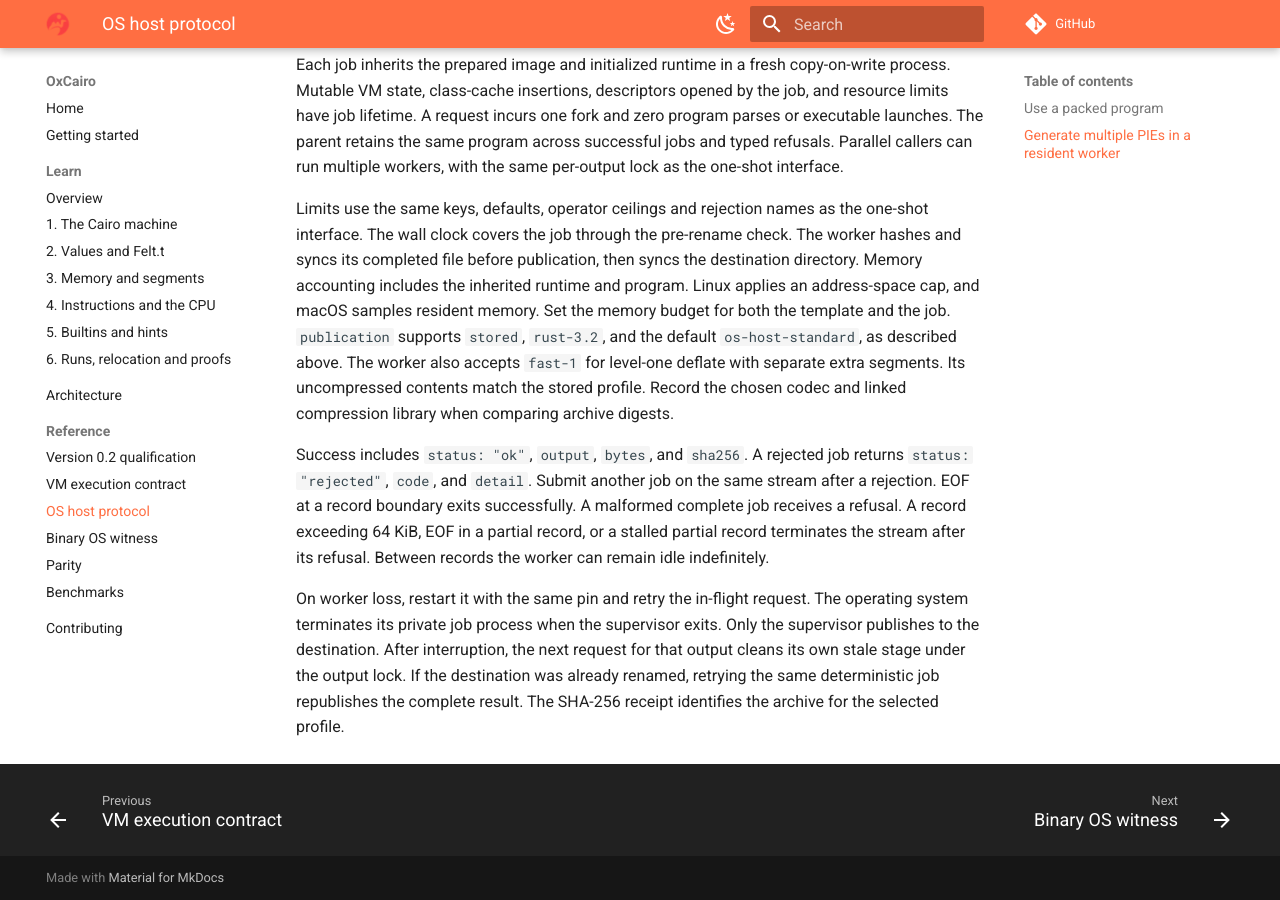
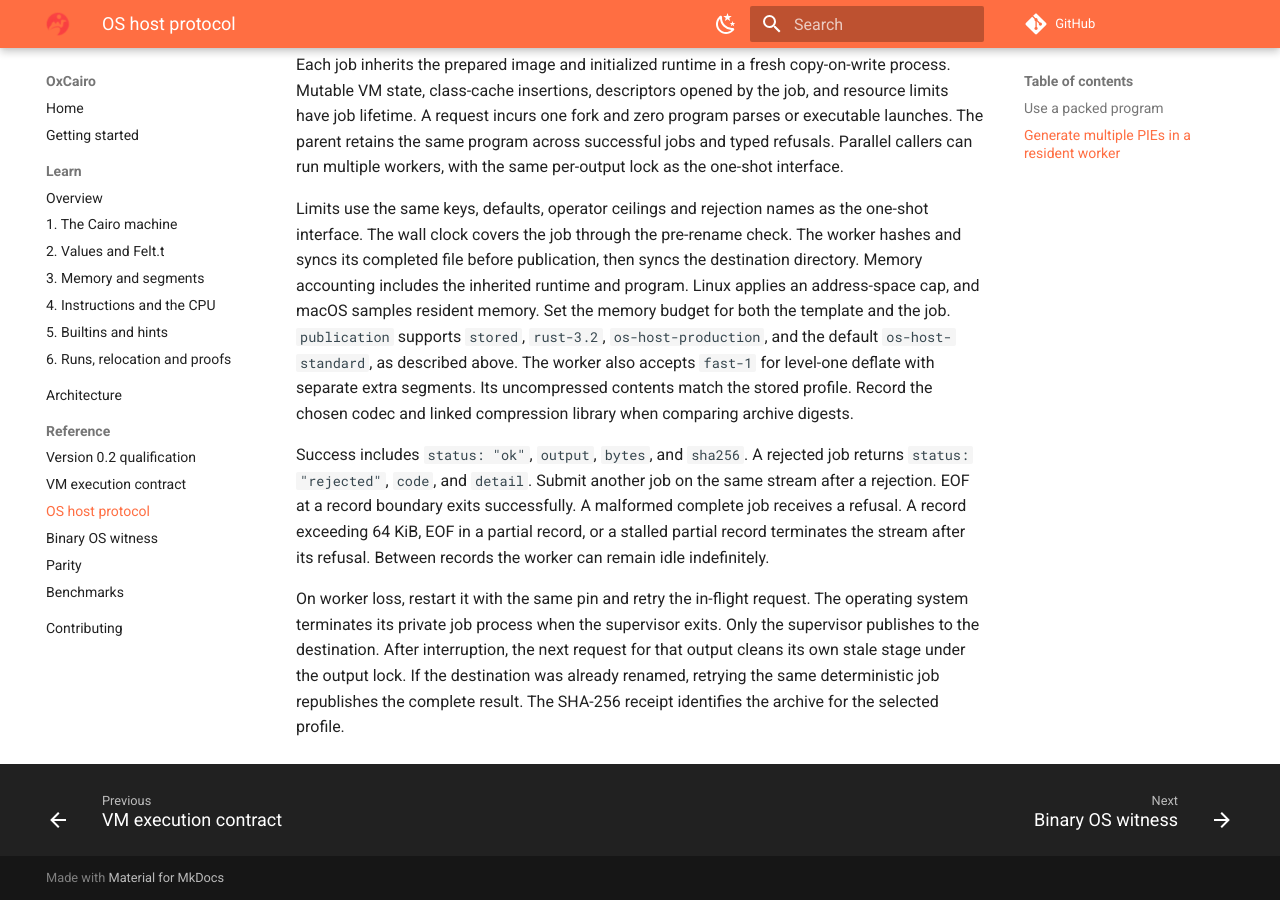
Before and after one commit to teddyjfpender/cairo-vm-ocaml, an MkDocs documentation site: the page built from docs/os-host.md, in a window 1280 px wide and 900 px high, scrolled down 4830 px. Built offline with MkDocs 1.6.1 and Material for MkDocs 9.7.7, drawn with Linux system fonts in a browser that asks for light colours; comment, search, counter and statistics services are not loaded.

Commit message:
Publish the exact production PIE through the warm worker

```diff
--- a/docs/os-host.md
+++ b/docs/os-host.md
@@ -133,7 +133,7 @@ check. The worker hashes and syncs its completed file before publication, then
 syncs the destination directory. Memory accounting includes the inherited
 runtime and program. Linux applies an address-space cap, and macOS samples
 resident memory. Set the memory budget for both the template and the job.
-`publication` supports `stored`, `rust-3.2`, and the default
+`publication` supports `stored`, `rust-3.2`, `os-host-production`, and the default
 `os-host-standard`, as described above.
 The worker also accepts `fast-1` for level-one deflate with separate extra
 segments. Its uncompressed contents match the stored profile. Record the
```
Also changed, not shown: 3 other files.
